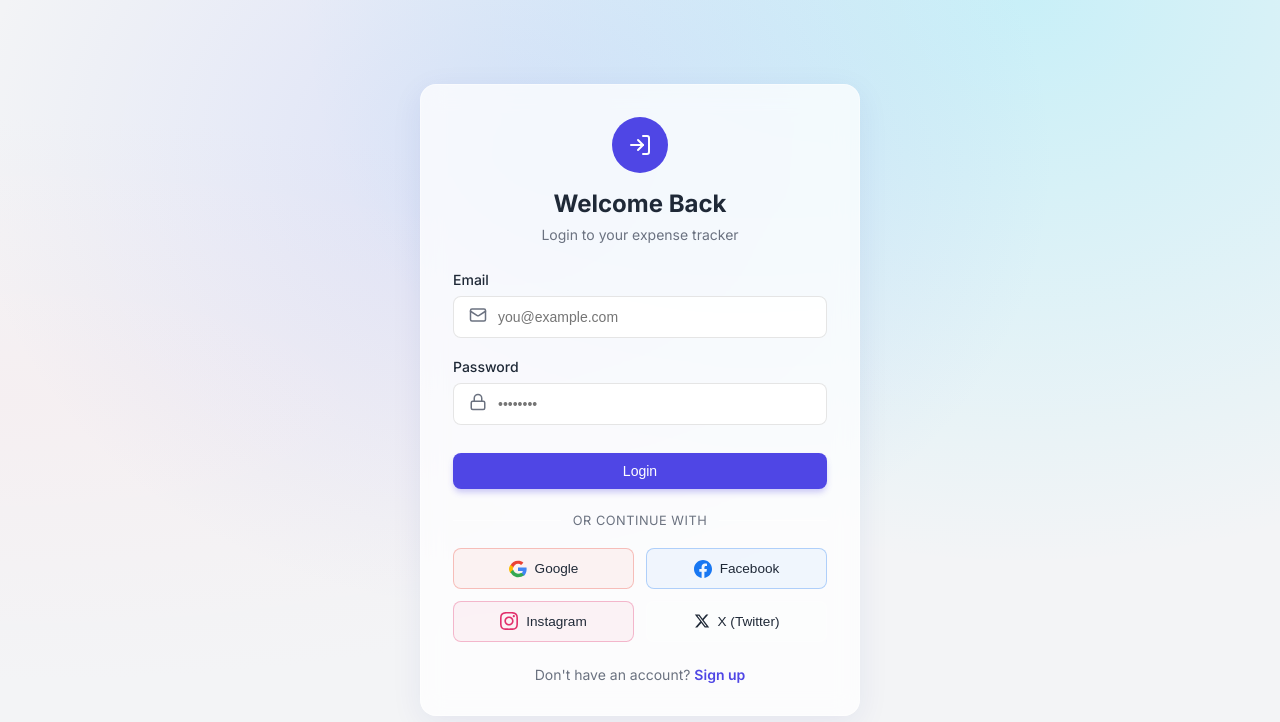
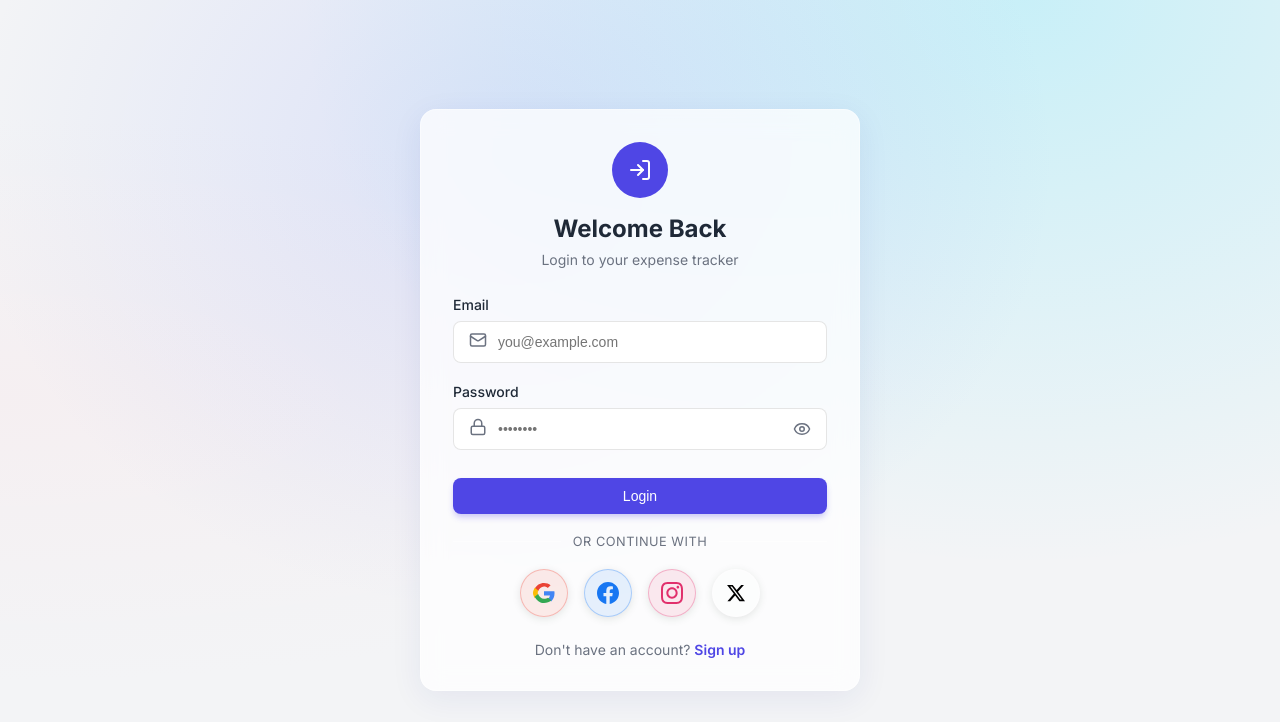
Before and after one commit to manishm-2796/Premium-Expense-Tracker, a React (Vite) app in the folder frontend/: page /login in a window 1280 px wide. Shown: the top 722 px of the page. Built offline with nearby package versions, Linux system fonts and the light colour scheme; no server answers.

Commit message:
Replace social auth text boxes with circular icon buttons and add password eye toggle to login and signup

```diff
--- a/frontend/src/components/SocialAuthButtons.jsx
+++ b/frontend/src/components/SocialAuthButtons.jsx
@@ -1,6 +1,7 @@
 import React, { useState } from 'react';
 import { useAuth } from '../hooks/useAuth';
 import { useNavigate } from 'react-router-dom';
+import { motion } from 'framer-motion';
 
 export default function SocialAuthButtons() {
   const { socialLogin } = useAuth();
@@ -13,7 +14,6 @@ export default function SocialAuthButtons() {
     setError('');
 
     try {
-      // Mock social authentication data / OAuth token exchange
       const mockEmail = `user.${provider}@example.com`;
       const mockName = `${provider.toUpperCase()} User`;
 
@@ -32,8 +32,58 @@ export default function SocialAuthButtons() {
     }
   };
 
+  const socialPlatforms = [
+    {
+      id: 'google',
+      name: 'Google',
+      bg: 'rgba(234, 67, 53, 0.1)',
+      border: 'rgba(234, 67, 53, 0.3)',
+      icon: (
+        <svg width="22" height="22" viewBox="0 0 24 24">
+          <path fill="#EA4335" d="M12 5c1.6 0 3 .6 4.1 1.6l3.1-3.1C17.3 1.7 14.8 1 12 1 7.5 1 3.7 3.6 1.9 7.3l3.7 2.9C6.5 7.4 9 5 12 5z"/>
+          <path fill="#4285F4" d="M23.5 12.3c0-.8-.1-1.6-.2-2.3H12v4.6h6.5c-.3 1.5-1.1 2.8-2.4 3.7l3.7 2.9c2.2-2 3.7-5 3.7-8.9z"/>
+          <path fill="#FBBC05" d="M5.6 14.8c-.3-.8-.4-1.8-.4-2.8s.1-2 .4-2.8L1.9 6.3C.7 8.7 0 10.3 0 12s.7 3.3 1.9 5.7l3.7-2.9z"/>
+          <path fill="#34A853" d="M12 23c3.2 0 6-1.1 8-3l-3.7-2.9c-1.1.7-2.5 1.2-4.3 1.2-3 0-5.5-2.4-6.4-5.2L1.9 16C3.7 19.7 7.5 23 12 23z"/>
+        </svg>
+      )
+    },
+    {
+      id: 'facebook',
+      name: 'Facebook',
+      bg: 'rgba(24, 119, 242, 0.1)',
+      border: 'rgba(24, 119, 242, 0.3)',
+      icon: (
+        <svg width="22" height="22" viewBox="0 0 24 24" fill="#1877F2">
+          <path d="M24 12.073c0-6.627-5.373-12-12-12s-12 5.373-12 12c0 5.99 4.388 10.954 10.125 11.854v-8.385H7.078v-3.47h3.047V9.43c0-3.007 1.792-4.669 4.533-4.669 1.312 0 2.686.235 2.686.235v2.953H15.83c-1.491 0-1.956.925-1.956 1.874v2.25h3.328l-.532 3.47h-2.796v8.385C19.612 23.027 24 18.062 24 12.073z"/>
+        </svg>
+      )
+    },
+    {
+      id: 'instagram',
+      name: 'Instagram',
+      bg: 'rgba(225, 48, 108, 0.1)',
+      border: 'rgba(225, 48, 108, 0.3)',
+      icon: (
+        <svg width="22" height="22" viewBox="0 0 24 24" fill="#E1306C">
+          <path d="M12 2.163c3.204 0 3.584.012 4.85.07 3.252.148 4.771 1.691 4.919 4.919.058 1.265.069 1.645.069 4.849 0 3.205-.012 3.584-.069 4.849-.149 3.225-1.664 4.771-4.919 4.919-1.266.058-1.644.07-4.85.07-3.204 0-3.584-.012-4.849-.07-3.26-.149-4.771-1.699-4.919-4.92-.058-1.265-.07-1.644-.07-4.849 0-3.204.013-3.583.07-4.849.149-3.227 1.664-4.771 4.919-4.919 1.266-.057 1.645-.069 4.849-.069zm0-2.163c-3.259 0-3.667.014-4.947.072-4.358.2-6.78 2.618-6.98 6.98-.059 1.281-.073 1.689-.073 4.948 0 3.259.014 3.668.072 4.948.2 4.358 2.618 6.78 6.98 6.98 1.281.058 1.689.072 4.948.072 3.259 0 3.668-.014 4.948-.072 4.354-.2 6.782-2.618 6.979-6.98.059-1.28.073-1.689.073-4.948 0-3.259-.014-3.667-.072-4.947-.196-4.354-2.617-6.78-6.979-6.98-1.281-.059-1.69-.073-4.949-.073zm0 5.838c-3.403 0-6.162 2.759-6.162 6.162s2.759 6.163 6.162 6.163 6.162-2.759 6.162-6.163c0-3.403-2.759-6.162-6.162-6.162zm0 10.162c-2.209 0-4-1.79-4-4 0-2.209 1.791-4 4-4s4 1.791 4 4c0 2.21-1.791 4-4 4zm6.406-11.845c-.796 0-1.441.645-1.441 1.44s.645 1.44 1.441 1.44c.795 0 1.439-.645 1.439-1.44s-.644-1.44-1.439-1.44z"/>
+        </svg>
+      )
+    },
+    {
+      id: 'x',
+      name: 'X (Twitter)',
+      bg: 'rgba(255, 255, 255, 0.08)',
+      border: 'rgba(255, 255, 255, 0.25)',
+      icon: (
+        <svg width="20" height="20" viewBox="0 0 24 24" fill="currentColor">
+          <path d="M18.244 2.25h3.308l-7.227 8.26 8.502 11.24H16.17l-5.214-6.817L4.99 21.75H1.68l7.73-8.835L1.254 2.25H8.08l4.713 6.231zm-1.161 17.52h1.833L7.084 4.126H5.117z"/>
+        </svg>
+      )
+    }
+  ];
+
   return (
-    <div style={{ marginTop: '1.5rem' }}>
+    <div style={{ marginTop: '1.25rem' }}>
       <div style={{ display: 'flex', alignItems: 'center', margin: '1.25rem 0' }}>
         <div style={{ flex: 1, height: '1px', backgroundColor: 'var(--border-color)' }} />
         <span style={{ padding: '0 0.75rem', fontSize: '0.8rem', color: 'var(--text-muted)', textTransform: 'uppercase', letterSpacing: '0.5px' }}>
@@ -42,103 +92,36 @@ export default function SocialAuthButtons() {
         <div style={{ flex: 1, height: '1px', backgroundColor: 'var(--border-color)' }} />
       </div>
 
-      {error && <div className="error-msg" style={{ marginBottom: '1rem', fontSize: '0.85rem' }}>{error}</div>}
+      {error && <div className="error-msg" style={{ marginBottom: '1rem', fontSize: '0.85rem', textAlign: 'center' }}>{error}</div>}
 
-      <div style={{ display: 'grid', gridTemplateColumns: '1fr 1fr', gap: '0.75rem' }}>
-        {/* Google Button */}
-        <button
+      <div style={{ display: 'flex', justifyContent: 'center', alignItems: 'center', gap: '1rem' }}>
+        {socialPlatforms.map((platform) => (
+          <motion.button
+            key={platform.id}
             type="button"
-          className="btn btn-outline"
-          onClick={() => handleSocialSignIn('google')}
+            whileHover={{ scale: 1.1 }}
+            whileTap={{ scale: 0.95 }}
+            onClick={() => handleSocialSignIn(platform.id)}
             disabled={!!loadingProvider}
+            title={`Sign in with ${platform.name}`}
             style={{
+              width: '48px',
+              height: '48px',
+              borderRadius: '50%',
               display: 'flex',
               alignItems: 'center',
               justifyContent: 'center',
-            gap: '0.5rem',
-            padding: '0.65rem',
-            fontSize: '0.85rem',
-            borderColor: 'rgba(234, 67, 53, 0.3)',
-            backgroundColor: 'rgba(234, 67, 53, 0.05)'
+              backgroundColor: platform.bg,
+              border: `1px solid ${platform.border}`,
+              cursor: 'pointer',
+              boxShadow: '0 2px 8px rgba(0,0,0,0.1)',
+              transition: 'all 0.2s ease-in-out',
+              opacity: loadingProvider && loadingProvider !== platform.id ? 0.5 : 1
             }}
           >
-          <svg width="18" height="18" viewBox="0 0 24 24">
-            <path fill="#EA4335" d="M12 5c1.6 0 3 .6 4.1 1.6l3.1-3.1C17.3 1.7 14.8 1 12 1 7.5 1 3.7 3.6 1.9 7.3l3.7 2.9C6.5 7.4 9 5 12 5z"/>
-            <path fill="#4285F4" d="M23.5 12.3c0-.8-.1-1.6-.2-2.3H12v4.6h6.5c-.3 1.5-1.1 2.8-2.4 3.7l3.7 2.9c2.2-2 3.7-5 3.7-8.9z"/>
-            <path fill="#FBBC05" d="M5.6 14.8c-.3-.8-.4-1.8-.4-2.8s.1-2 .4-2.8L1.9 6.3C.7 8.7 0 10.3 0 12s.7 3.3 1.9 5.7l3.7-2.9z"/>
-            <path fill="#34A853" d="M12 23c3.2 0 6-1.1 8-3l-3.7-2.9c-1.1.7-2.5 1.2-4.3 1.2-3 0-5.5-2.4-6.4-5.2L1.9 16C3.7 19.7 7.5 23 12 23z"/>
-          </svg>
-          {loadingProvider === 'google' ? 'Connecting...' : 'Google'}
-        </button>
-
-        {/* Facebook Button */}
-        <button
-          type="button"
-          className="btn btn-outline"
-          onClick={() => handleSocialSignIn('facebook')}
-          disabled={!!loadingProvider}
-          style={{
-            display: 'flex',
-            alignItems: 'center',
-            justifyContent: 'center',
-            gap: '0.5rem',
-            padding: '0.65rem',
-            fontSize: '0.85rem',
-            borderColor: 'rgba(24, 119, 242, 0.3)',
-            backgroundColor: 'rgba(24, 119, 242, 0.05)'
-          }}
-        >
-          <svg width="18" height="18" viewBox="0 0 24 24" fill="#1877F2">
-            <path d="M24 12.073c0-6.627-5.373-12-12-12s-12 5.373-12 12c0 5.99 4.388 10.954 10.125 11.854v-8.385H7.078v-3.47h3.047V9.43c0-3.007 1.792-4.669 4.533-4.669 1.312 0 2.686.235 2.686.235v2.953H15.83c-1.491 0-1.956.925-1.956 1.874v2.25h3.328l-.532 3.47h-2.796v8.385C19.612 23.027 24 18.062 24 12.073z"/>
-          </svg>
-          {loadingProvider === 'facebook' ? 'Connecting...' : 'Facebook'}
-        </button>
-
-        {/* Instagram Button */}
-        <button
-          type="button"
-          className="btn btn-outline"
-          onClick={() => handleSocialSignIn('instagram')}
-          disabled={!!loadingProvider}
-          style={{
-            display: 'flex',
-            alignItems: 'center',
-            justifyContent: 'center',
-            gap: '0.5rem',
-            padding: '0.65rem',
-            fontSize: '0.85rem',
-            borderColor: 'rgba(225, 48, 108, 0.3)',
-            backgroundColor: 'rgba(225, 48, 108, 0.05)'
-          }}
-        >
-          <svg width="18" height="18" viewBox="0 0 24 24" fill="#E1306C">
-            <path d="M12 2.163c3.204 0 3.584.012 4.85.07 3.252.148 4.771 1.691 4.919 4.919.058 1.265.069 1.645.069 4.849 0 3.205-.012 3.584-.069 4.849-.149 3.225-1.664 4.771-4.919 4.919-1.266.058-1.644.07-4.85.07-3.204 0-3.584-.012-4.849-.07-3.26-.149-4.771-1.699-4.919-4.92-.058-1.265-.07-1.644-.07-4.849 0-3.204.013-3.583.07-4.849.149-3.227 1.664-4.771 4.919-4.919 1.266-.057 1.645-.069 4.849-.069zm0-2.163c-3.259 0-3.667.014-4.947.072-4.358.2-6.78 2.618-6.98 6.98-.059 1.281-.073 1.689-.073 4.948 0 3.259.014 3.668.072 4.948.2 4.358 2.618 6.78 6.98 6.98 1.281.058 1.689.072 4.948.072 3.259 0 3.668-.014 4.948-.072 4.354-.2 6.782-2.618 6.979-6.98.059-1.28.073-1.689.073-4.948 0-3.259-.014-3.667-.072-4.947-.196-4.354-2.617-6.78-6.979-6.98-1.281-.059-1.69-.073-4.949-.073zm0 5.838c-3.403 0-6.162 2.759-6.162 6.162s2.759 6.163 6.162 6.163 6.162-2.759 6.162-6.163c0-3.403-2.759-6.162-6.162-6.162zm0 10.162c-2.209 0-4-1.79-4-4 0-2.209 1.791-4 4-4s4 1.791 4 4c0 2.21-1.791 4-4 4zm6.406-11.845c-.796 0-1.441.645-1.441 1.44s.645 1.44 1.441 1.44c.795 0 1.439-.645 1.439-1.44s-.644-1.44-1.439-1.44z"/>
-          </svg>
-          {loadingProvider === 'instagram' ? 'Connecting...' : 'Instagram'}
-        </button>
-
-        {/* X (Twitter) Button */}
-        <button
-          type="button"
-          className="btn btn-outline"
-          onClick={() => handleSocialSignIn('x')}
-          disabled={!!loadingProvider}
-          style={{
-            display: 'flex',
-            alignItems: 'center',
-            justifyContent: 'center',
-            gap: '0.5rem',
-            padding: '0.65rem',
-            fontSize: '0.85rem',
-            borderColor: 'rgba(255, 255, 255, 0.2)',
-            backgroundColor: 'rgba(255, 255, 255, 0.05)'
-          }}
-        >
-          <svg width="16" height="16" viewBox="0 0 24 24" fill="currentColor">
-            <path d="M18.244 2.25h3.308l-7.227 8.26 8.502 11.24H16.17l-5.214-6.817L4.99 21.75H1.68l7.73-8.835L1.254 2.25H8.08l4.713 6.231zm-1.161 17.52h1.833L7.084 4.126H5.117z"/>
-          </svg>
-          {loadingProvider === 'x' ? 'Connecting...' : 'X (Twitter)'}
-        </button>
+            {platform.icon}
+          </motion.button>
+        ))}
       </div>
     </div>
   );
--- a/frontend/src/pages/LoginPage.jsx
+++ b/frontend/src/pages/LoginPage.jsx
@@ -2,13 +2,14 @@ import { useState } from 'react';
 import { useNavigate, Link } from 'react-router-dom';
 import { useAuth } from '../hooks/useAuth';
 import { motion } from 'framer-motion';
-import { LogIn, Mail, Lock } from 'lucide-react';
+import { LogIn, Mail, Lock, Eye, EyeOff } from 'lucide-react';
 import SocialAuthButtons from '../components/SocialAuthButtons';
 import '../index.css';
 
 export default function LoginPage() {
   const [email, setEmail] = useState('');
   const [password, setPassword] = useState('');
+  const [showPassword, setShowPassword] = useState(false);
   const [loading, setLoading] = useState(false);
   const [error, setError] = useState('');
 
@@ -77,14 +78,34 @@ export default function LoginPage() {
               </div>
               <input
                 className="input-field"
-                type="password"
+                type={showPassword ? 'text' : 'password'}
                 value={password}
                 onChange={(e) => setPassword(e.target.value)}
                 required
                 disabled={loading}
-                style={{ paddingLeft: '2.75rem' }}
+                style={{ paddingLeft: '2.75rem', paddingRight: '2.75rem' }}
                 placeholder="••••••••"
               />
+              <button
+                type="button"
+                onClick={() => setShowPassword(!showPassword)}
+                style={{
+                  position: 'absolute',
+                  top: '50%',
+                  right: '1rem',
+                  transform: 'translateY(-50%)',
+                  background: 'none',
+                  border: 'none',
+                  color: 'var(--text-muted)',
+                  cursor: 'pointer',
+                  display: 'flex',
+                  alignItems: 'center',
+                  padding: 0
+                }}
+                title={showPassword ? 'Hide Password' : 'Show Password'}
+              >
+                {showPassword ? <EyeOff size={18} /> : <Eye size={18} />}
+              </button>
             </div>
           </div>
 
--- a/frontend/src/pages/SignupPage.jsx
+++ b/frontend/src/pages/SignupPage.jsx
@@ -2,7 +2,7 @@ import { useState } from 'react';
 import { useNavigate, Link } from 'react-router-dom';
 import { useAuth } from '../hooks/useAuth';
 import { motion } from 'framer-motion';
-import { UserPlus, Mail, Lock } from 'lucide-react';
+import { UserPlus, Mail, Lock, Eye, EyeOff } from 'lucide-react';
 import SocialAuthButtons from '../components/SocialAuthButtons';
 import '../index.css';
 
@@ -10,6 +10,8 @@ export default function SignupPage() {
   const [email, setEmail] = useState('');
   const [password, setPassword] = useState('');
   const [confirmPassword, setConfirmPassword] = useState('');
+  const [showPassword, setShowPassword] = useState(false);
+  const [showConfirmPassword, setShowConfirmPassword] = useState(false);
   const [loading, setLoading] = useState(false);
   const [error, setError] = useState('');
 
@@ -89,14 +91,34 @@ export default function SignupPage() {
               </div>
               <input
                 className="input-field"
-                type="password"
+                type={showPassword ? 'text' : 'password'}
                 value={password}
                 onChange={(e) => setPassword(e.target.value)}
                 required
                 disabled={loading}
-                style={{ paddingLeft: '2.75rem' }}
+                style={{ paddingLeft: '2.75rem', paddingRight: '2.75rem' }}
                 placeholder="••••••••"
               />
+              <button
+                type="button"
+                onClick={() => setShowPassword(!showPassword)}
+                style={{
+                  position: 'absolute',
+                  top: '50%',
+                  right: '1rem',
+                  transform: 'translateY(-50%)',
+                  background: 'none',
+                  border: 'none',
+                  color: 'var(--text-muted)',
+                  cursor: 'pointer',
+                  display: 'flex',
+                  alignItems: 'center',
+                  padding: 0
+                }}
+                title={showPassword ? 'Hide Password' : 'Show Password'}
+              >
+                {showPassword ? <EyeOff size={18} /> : <Eye size={18} />}
+              </button>
             </div>
           </div>
 
@@ -108,14 +130,34 @@ export default function SignupPage() {
               </div>
               <input
                 className="input-field"
-                type="password"
+                type={showConfirmPassword ? 'text' : 'password'}
                 value={confirmPassword}
                 onChange={(e) => setConfirmPassword(e.target.value)}
                 required
                 disabled={loading}
-                style={{ paddingLeft: '2.75rem' }}
+                style={{ paddingLeft: '2.75rem', paddingRight: '2.75rem' }}
                 placeholder="••••••••"
               />
+              <button
+                type="button"
+                onClick={() => setShowConfirmPassword(!showConfirmPassword)}
+                style={{
+                  position: 'absolute',
+                  top: '50%',
+                  right: '1rem',
+                  transform: 'translateY(-50%)',
+                  background: 'none',
+                  border: 'none',
+                  color: 'var(--text-muted)',
+                  cursor: 'pointer',
+                  display: 'flex',
+                  alignItems: 'center',
+                  padding: 0
+                }}
+                title={showConfirmPassword ? 'Hide Password' : 'Show Password'}
+              >
+                {showConfirmPassword ? <EyeOff size={18} /> : <Eye size={18} />}
+              </button>
             </div>
           </div>
 
```
Lines whose indentation alone changed are shown as unchanged.
